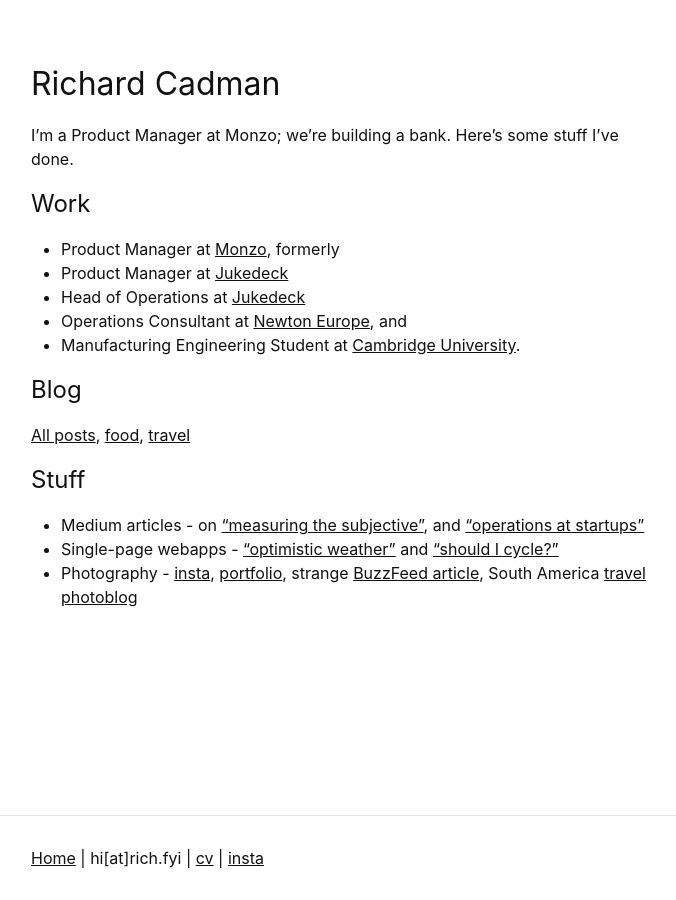
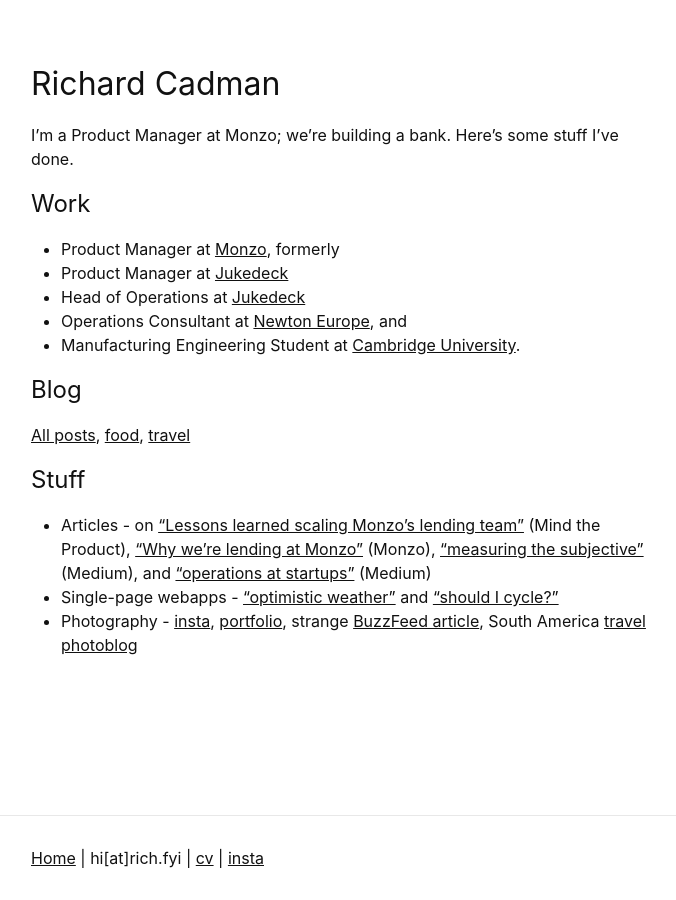
Before and after one commit to richardcadman/rich.fyi, a Jekyll site: the page built from index.md, in a window 1280 px wide. Shown: the whole page, without its empty margins (294-970 px from the left). Built offline with Jekyll 4.4.1, drawn with Linux system fonts in a browser that asks for light colours; some web fonts are replaced.

Commit message:
added in MTP article

```diff
--- a/index.md
+++ b/index.md
@@ -25,6 +25,6 @@ I'm a Product Manager at Monzo; we're building a bank. Here's some stuff I've do
 
 ## Stuff
 
-- Medium articles - on ["measuring the subjective"](https://medium.com/@richardcadman/measuring-the-subjective-improving-the-quality-of-ai-generated-music-as-a-pm-at-a-london-based-6b7c45d4f48d), and ["operations at startups"](https://medium.com/@richardcadman/what-does-operations-mean-at-a-tech-startup-bb953d6a2802)
+- Articles - on ["Lessons learned scaling Monzo's lending team"](https://www.mindtheproduct.com/2019/05/what-monzo-learned-from-scaling-its-lending-team/) (Mind the Product), ["Why we're lending at Monzo"](https://monzo.com/blog/2018/11/20/why-we-are-lending/) (Monzo), ["measuring the subjective"](https://medium.com/@richardcadman/measuring-the-subjective-improving-the-quality-of-ai-generated-music-as-a-pm-at-a-london-based-6b7c45d4f48d) (Medium), and ["operations at startups"](https://medium.com/@richardcadman/what-does-operations-mean-at-a-tech-startup-bb953d6a2802) (Medium)
 - Single-page webapps - ["optimistic weather"](https://safe-hollows-92431.herokuapp.com/) and ["should I cycle?"](https://richardcadman.github.io/bike_map.html)
 - Photography - [insta](https://www.instagram.com/richardcadman/), [portfolio](https://cadman.myportfolio.com/), strange [BuzzFeed article](https://www.buzzfeed.com/helenrussell/reasons-danes-do-sex-best?utm_term=.heqJe4nWG#.nclWBQDK0), South America [travel photoblog](http://cadmansa2015.tumblr.com/)
```
